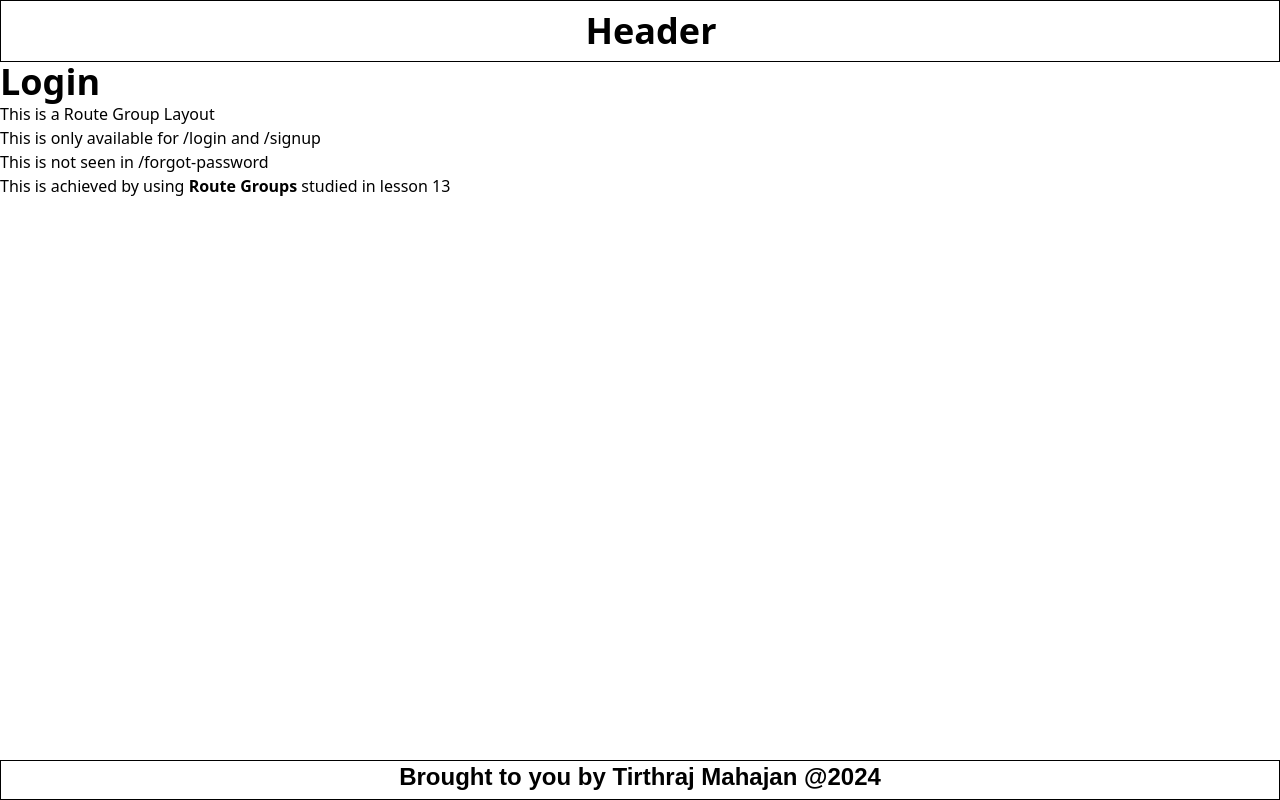
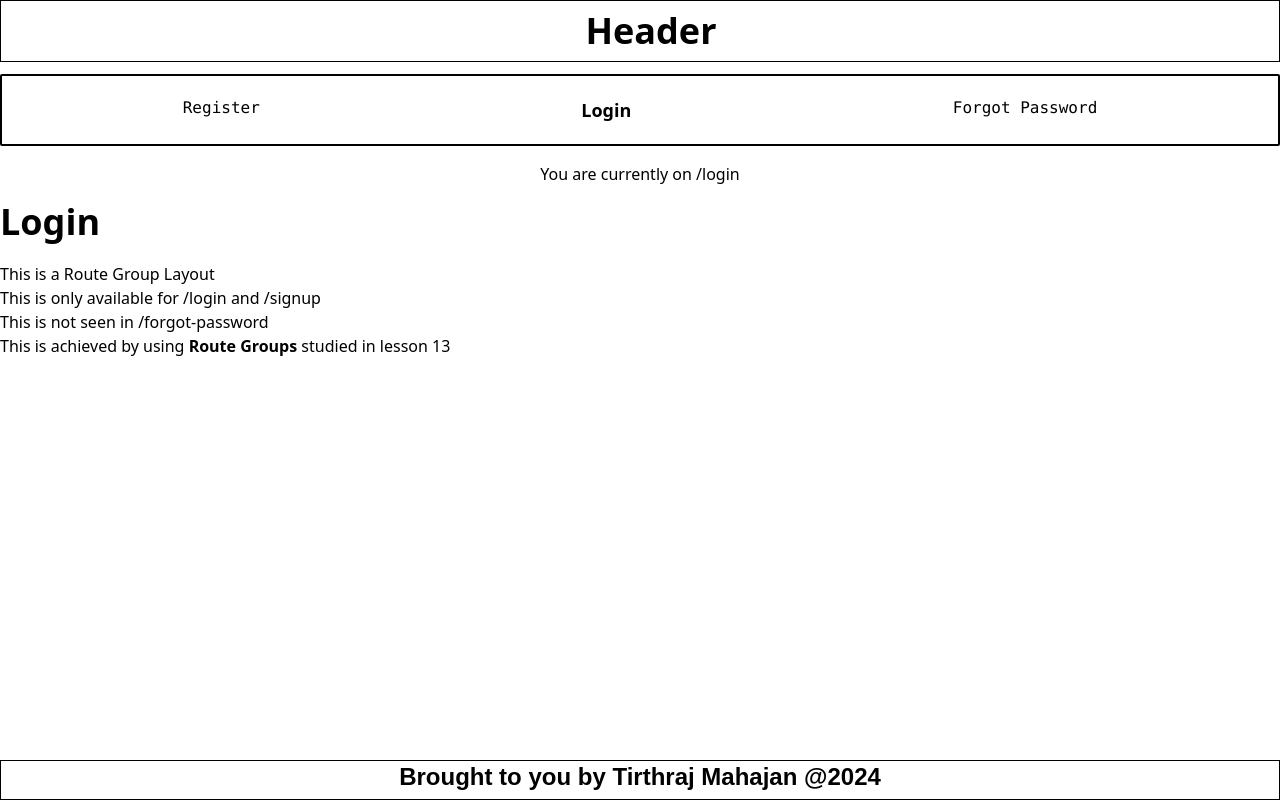
Before and after one commit to tirthraj07/Next-js-Tutorial, a Next.js app in the folder my-app/: page /login in a window 1280 px wide. Built offline with nearby package versions, Linux system fonts and the light colour scheme.

Commit message:
Next.js 14 Tutorial - 19 & 20 - Link Component Navigation & Active Links

```diff
--- a/my-app/src/app/(auth)/(auth-group-layout)/layout.tsx
+++ b/my-app/src/app/(auth)/(auth-group-layout)/layout.tsx
@@ -5,7 +5,7 @@ export default function authLayout({children}:{
     <>
         {children}
 
-        <div>
+        <div className="my-5">
             <p>This is a Route Group Layout</p>
             <p>This is only available for /login and /signup</p>
             <p>This is not seen in /forgot-password</p>
--- /dev/null
+++ b/my-app/src/app/(auth)/layout.tsx
@@ -0,0 +1,45 @@
+"use client";
+
+import Link from "next/link";
+import { usePathname } from "next/navigation";
+
+export default function authNavLayout({children}:{
+    children: React.ReactNode
+}){
+
+    const navLinks = [
+        { name:"Register", href:"/register" },
+        { name:"Login", href:"/login" },
+        { name:"Forgot Password", href:"/forgot-password" }
+    ]
+
+    const pathname = usePathname();
+
+    return(
+        <>
+        <div className="border-solid border-2 rounded-sm border-black p-5 min-h-12 my-3 flex justify-around">
+
+            {
+                navLinks.map((link)=>{
+                    const isActive = pathname.startsWith(link.href);
+
+                    return(
+                        <Link
+                            href={link.href}
+                            key={link.name}
+                            className={isActive?"font-bold text-lg":"font-mono"}
+                        >
+                            {link.name}
+                        </Link>
+                    )
+                })
+            }
+
+        </div>
+
+        <div className="my-4 text-center">You are currently on {pathname}</div>
+
+        {children}
+        </>)
+    ;
+}
```
